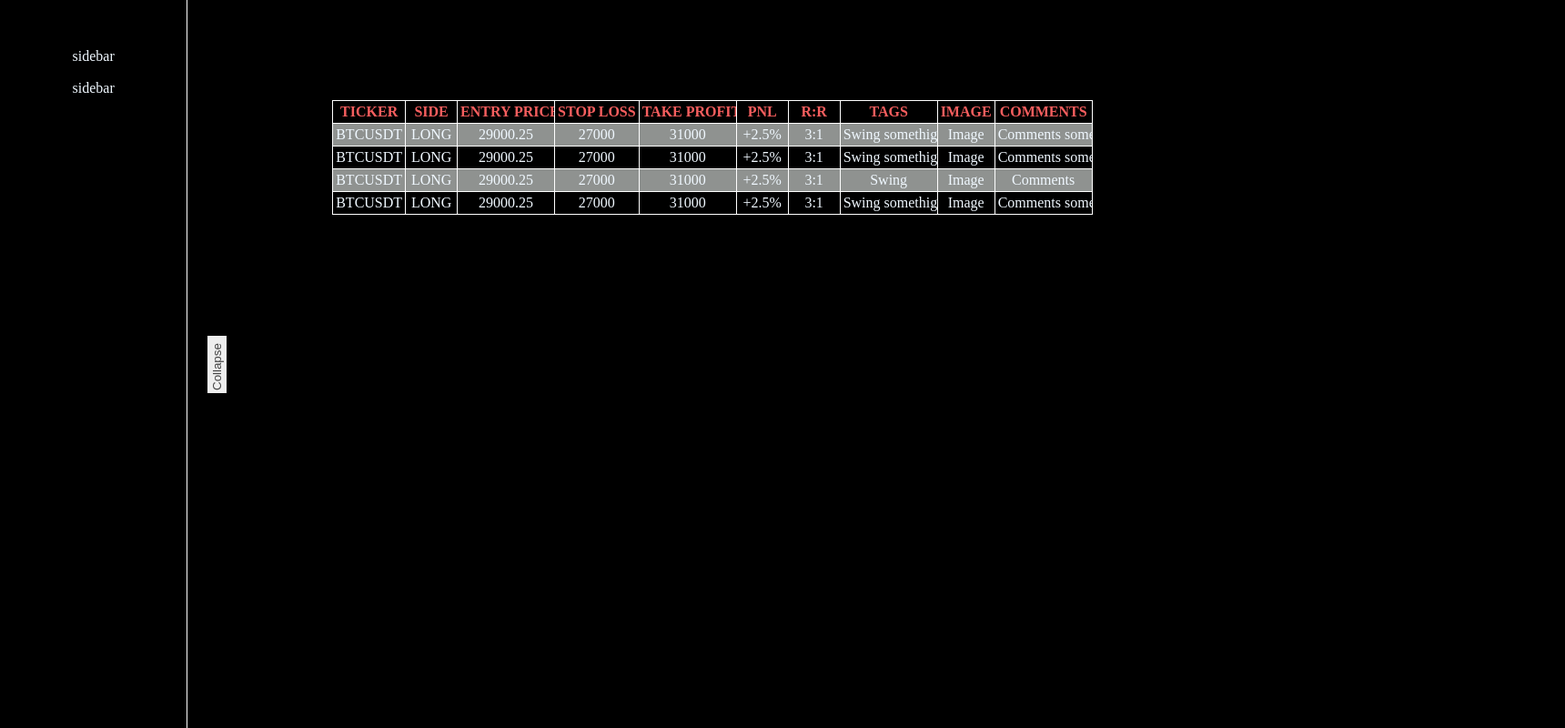
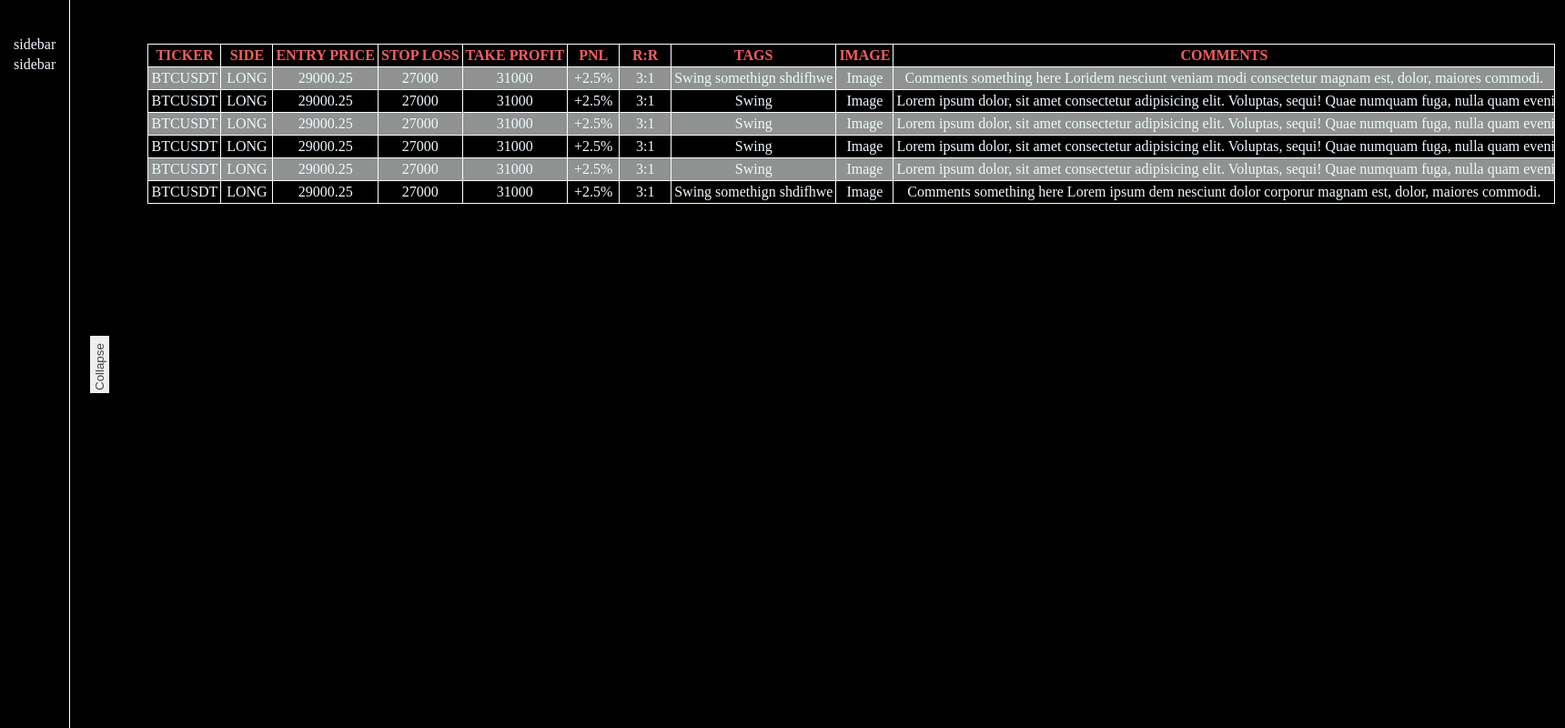
Before and after one commit to Zeal5/Trading-Journal, a Django app: template Journal/trades/templates/base.html in a window 1720 px wide. Shown: the part 38-838 px from the top of the page at 91% size. Run offline with Django 3.2, Linux system fonts and the light colour scheme; the template is opened without the code that fills it, so the values that code supplies are empty.

Commit message:
table css done

```diff
--- a/Journal/trades/static/css/_trades_table.css
+++ b/Journal/trades/static/css/_trades_table.css
@@ -1,10 +1,17 @@
 .ledger {
-    padding: 60px;
+    padding-top: 3rem;
+}
+.table-container {
+
+    display: flex;
+    justify-content: center;
+
 }
 
 .styled-table {
-    margin:50px  30px;
+    /* margin:50px  30px; */
     border-collapse: collapse;
+
 }
 .styled-table th {
     color: #f65e5e;
@@ -16,14 +23,16 @@
 th {
     min-width:50px ;
     padding: 3px;
-    max-width: 100px;
+    max-width: 80%;
     overflow: hidden;
     border: 1px solid white;
     text-align: center;
     vertical-align: top;
 
 }
-
+.styled-table #comment {
+    max-width: 720px;
+}
 .styled-table tr {
     /* line-height: 10px; */
     white-space: nowrap;
--- a/Journal/trades/static/css/main.css
+++ b/Journal/trades/static/css/main.css
@@ -10,7 +10,8 @@
 }
 /* Grid starts here each div is a column for grid */
 .full_page {
+    /* position: fixed; */
     display: grid;
-    grid-template-columns: 3fr 1fr 21fr;
+    grid-template-columns: 1fr 1fr 21fr;
     grid-template-rows: 100vh;
 }
--- a/Journal/trades/static/js/_sidebar.js
+++ b/Journal/trades/static/js/_sidebar.js
@@ -6,7 +6,7 @@
     console.log(sidebar);
     if (sidebar.style.display == "none") {
         sidebar.style.display = "block"
-        full_page.style.gridTemplateColumns = "3fr 1fr 21fr";
+        full_page.style.gridTemplateColumns = "1fr 1fr 21fr";
     }
     else {
         sidebar.style.display = "none"
--- a/Journal/trades/templates/base.html
+++ b/Journal/trades/templates/base.html
@@ -31,6 +31,7 @@
 
         <div class="ledger">
         {% include 'partials/_trades_table.html' %}
+
         </div>
 
 
--- a/Journal/trades/templates/partials/_trades_table.html
+++ b/Journal/trades/templates/partials/_trades_table.html
@@ -4,7 +4,7 @@
 
 
 <!-- Main Trading entries -->
-
+<div class="table-container">
     <table class="styled-table">
         <thead class="entries-table-head">
             <tr>
@@ -82,43 +82,7 @@
                 </td>
             </tr>
 
-       <tr class="table-rows" onclick="toggle_comments(this)">
-            <td>
-                BTCUSDT
-            </td>
 
-            <td>
-                LONG
-            </td>
-
-            <td>
-                29000.25
-            </td>
-
-            <td>
-                27000
-            </td>
-
-            <td>
-                31000
-            </td>
-            <td>
-               +2.5%
-            </td>
-            <td>
-                3:1
-            </td>
-            <td>
-                Swing somethign shdifhwe
-            </td>
-            <td>
-                Image
-            </td>
-            <td id="comment">
-                Comments something here
-                Loreum, impedit eveniet obcaecati id nam expedim modi consectetur magnam est, dolor, maiores commodi.
-            </td>
-        </tr>
 
             <tr class="table-rows" onclick="toggle_comments(this)">
                 <td>
@@ -153,10 +117,134 @@
                     Image
                 </td>
                 <td id="comment">
-                Comments
+                    Lorem ipsum dolor, sit amet consectetur adipisicing elit. Voluptas, sequi! Quae numquam fuga, nulla
+                    quam
+                    eveniet saepe, magnam sed minus aperiam ea, iste necessitatibus nostrum veritatis itaque. Quo,
+                    temporibus saepe!
 
                 </td>
             </tr>
+             <tr class="table-rows" onclick="toggle_comments(this)">
+                <td>
+                    BTCUSDT
+                </td>
+
+                <td>
+                    LONG
+                </td>
+
+                <td>
+                    29000.25
+                </td>
+
+                <td>
+                    27000
+                </td>
+
+                <td>
+                    31000
+                </td>
+                <td>
+                    +2.5%
+                </td>
+                <td>
+                    3:1
+                </td>
+                <td>
+                    Swing
+                </td>
+                <td>
+                    Image
+                </td>
+                <td id="comment">
+                    Lorem ipsum dolor, sit amet consectetur adipisicing elit. Voluptas, sequi! Quae numquam fuga, nulla
+                    quam
+                    eveniet saepe, magnam sed minus aperiam ea, iste necessitatibus nostrum veritatis itaque. Quo,
+                    temporibus saepe!
+
+                </td>
+            </tr>
+             <tr class="table-rows" onclick="toggle_comments(this)">
+                <td>
+                    BTCUSDT
+                </td>
+
+                <td>
+                    LONG
+                </td>
+
+                <td>
+                    29000.25
+                </td>
+
+                <td>
+                    27000
+                </td>
+
+                <td>
+                    31000
+                </td>
+                <td>
+                    +2.5%
+                </td>
+                <td>
+                    3:1
+                </td>
+                <td>
+                    Swing
+                </td>
+                <td>
+                    Image
+                </td>
+                <td id="comment">
+                    Lorem ipsum dolor, sit amet consectetur adipisicing elit. Voluptas, sequi! Quae numquam fuga, nulla
+                    quam
+                    eveniet saepe, magnam sed minus aperiam ea, iste necessitatibus nostrum veritatis itaque. Quo,
+                    temporibus saepe!
+
+                </td>
+            </tr>
+             <tr class="table-rows" onclick="toggle_comments(this)">
+                <td>
+                    BTCUSDT
+                </td>
+
+                <td>
+                    LONG
+                </td>
+
+                <td>
+                    29000.25
+                </td>
+
+                <td>
+                    27000
+                </td>
+
+                <td>
+                    31000
+                </td>
+                <td>
+                    +2.5%
+                </td>
+                <td>
+                    3:1
+                </td>
+                <td>
+                    Swing
+                </td>
+                <td>
+                    Image
+                </td>
+                <td id="comment">
+                    Lorem ipsum dolor, sit amet consectetur adipisicing elit. Voluptas, sequi! Quae numquam fuga, nulla
+                    quam
+                    eveniet saepe, magnam sed minus aperiam ea, iste necessitatibus nostrum veritatis itaque. Quo,
+                    temporibus saepe!
+
+                </td>
+            </tr>
+
 
             <tr class="table-rows" onclick="toggle_comments(this)">
                 <td>
@@ -201,4 +289,6 @@
 
         </tbody>
     </table>
+</div>
+
 <script type="text/javascript" src="{% static 'js/_trades_table.js' %}"> </script>
```
Lines whose indentation alone changed are shown as unchanged.
